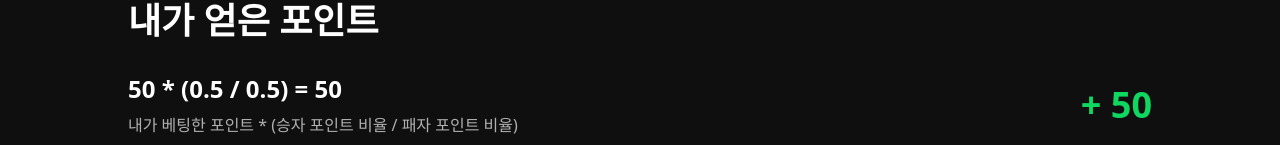
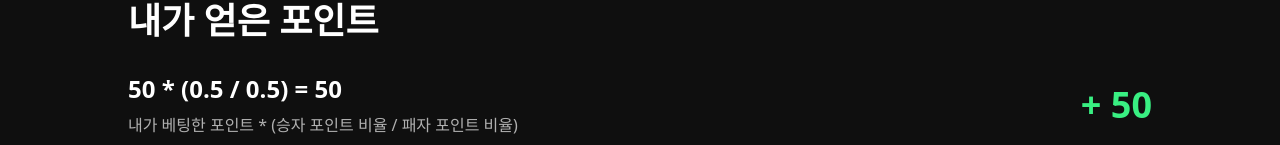
Before and after one commit to FORIF-REACT/Go-or-ani, a React (Vite) app: page /result in a window 1280 px wide. Shown: the part 807-952 px from the top of the page. Built offline with nearby package versions, Linux system fonts and the light colour scheme.

Commit message:
Update index.tsx

```diff
--- a/src/pages/betting-result/index.tsx
+++ b/src/pages/betting-result/index.tsx
@@ -82,12 +82,12 @@
       <div className="text-4xl font-bold">{"통계"}</div>
 
       <PercentageBar
-        title="투표율 기준"
+        title={"투표율 기준"}
         ratio={0.635}
         selections={["부먹", "찍먹"]}
       />
       <PercentageBar
-        title="포인트 기준"
+        title={"포인트 기준"}
         ratio={0.235}
         selections={["부먹", "찍먹"]}
       />
@@ -106,7 +106,7 @@
           </div>
         </div>
 
-        <div className="text-4xl font-bold text-primary-green-500">
+        <div className="text-4xl font-bold text-primary-green-400">
           {" + 50"}
         </div>
       </div>
```
